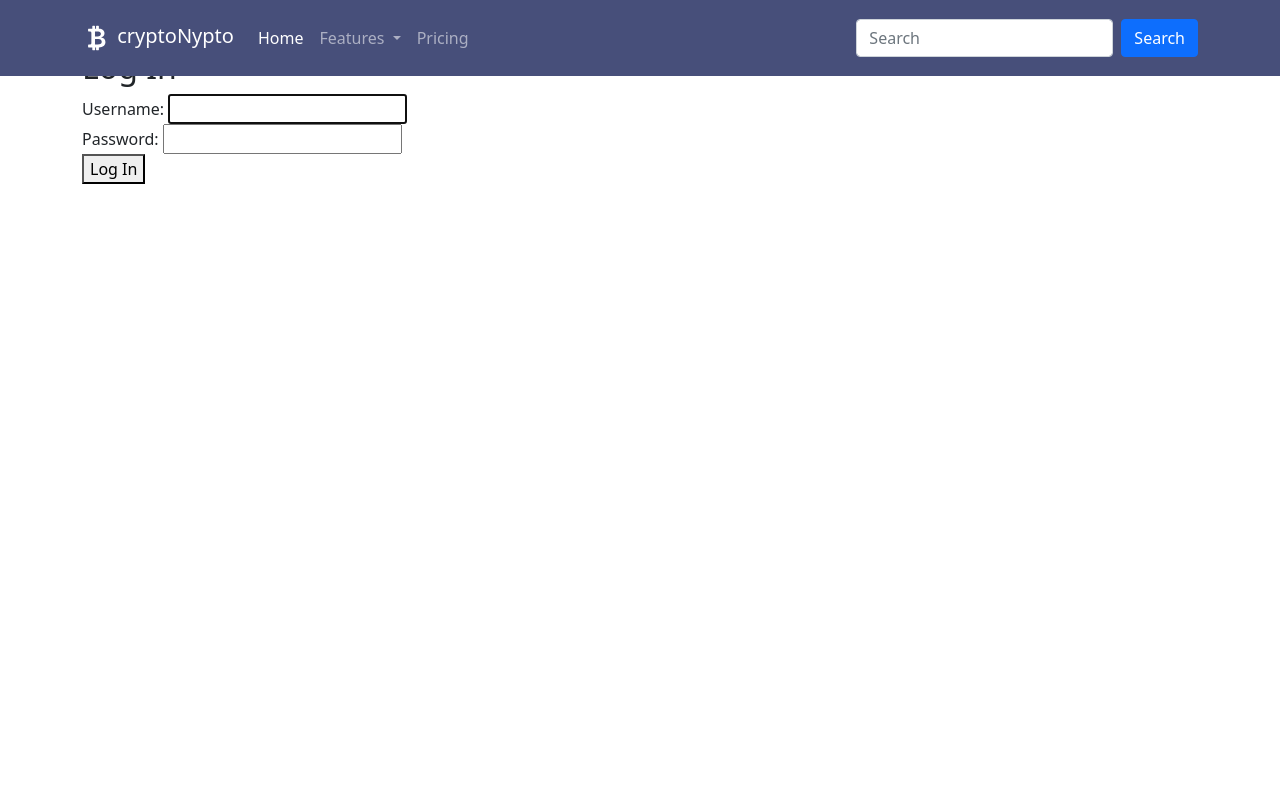
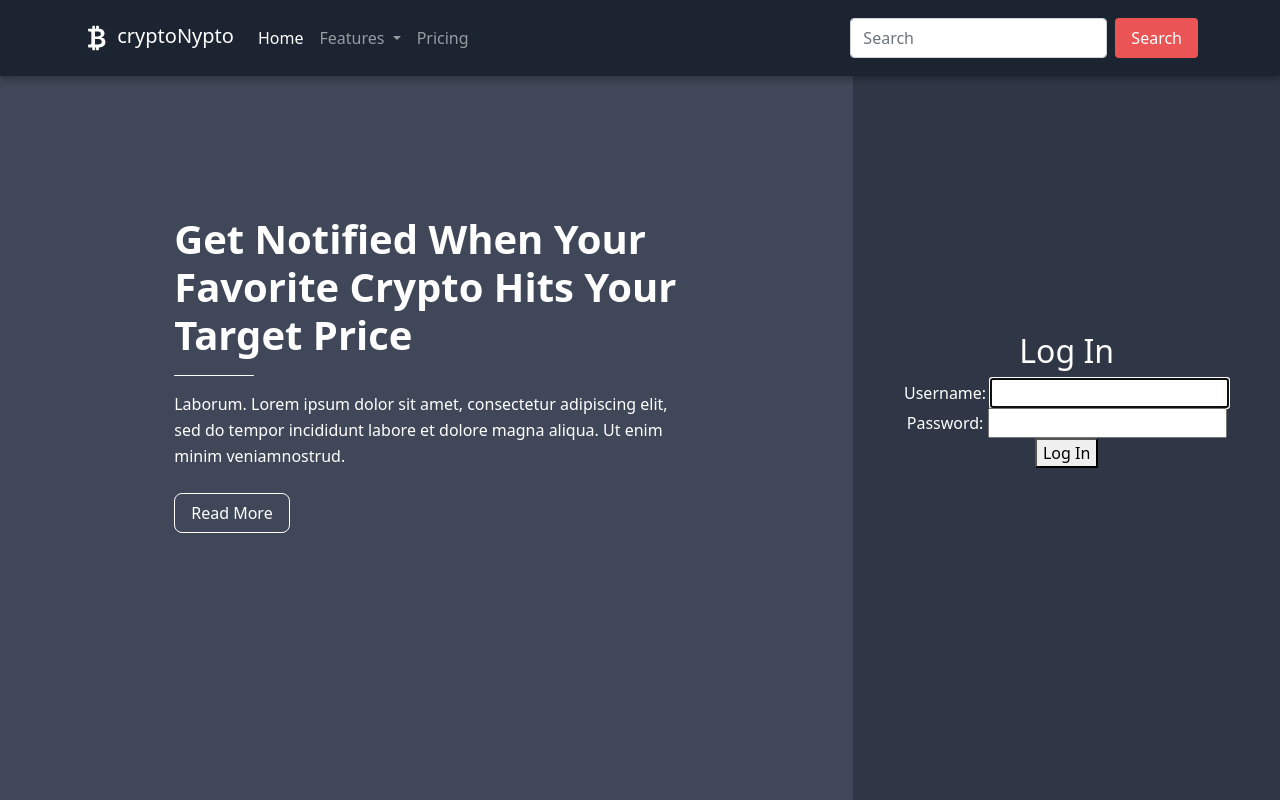
Before and after one commit to DylanLongSE/crypto-nypto, a Django app: page /accounts/login/ in a window 1280 px wide. Run offline with Django 5.2, Linux system fonts and the light colour scheme.

Commit message:
added welcome page before users login. on the left side of the page, there is some information about the site. on the right side are log in and log out options

```diff
--- a/templates/base.html
+++ b/templates/base.html
@@ -5,13 +5,138 @@
     <meta name="viewport" content="width=device-width, initial-scale=1.0">
     <title>{% block title %}CryptoNypto{% endblock title %}</title>
     <link href="https://cdn.jsdelivr.net/npm/bootstrap@5.0.2/dist/css/bootstrap.min.css" rel="stylesheet" integrity="sha384-EVSTQN3/azprG1Anm3QDgpJLIm9Nao0Yz1ztcQTwFspd3yD65VohhpuuCOmLASjC" crossorigin="anonymous">
+
+
+    <style>
+
+        .background-row {
+            position: fixed;
+            top: 0;
+            left: 0;
+            width: 100vw;
+            height: 100vh;
+            z-index: -1;
+        }
+
+        .full-height {
+            height: 100%;
+        }
+
+        .custom-section {
+            color: white;
+            padding: 2rem;
+            border-radius: 1rem;
+            text-align: left;
+        }
+
+        .custom-title {
+            font-size: 2.5rem;
+            font-weight: bold;
+            margin-bottom: 1rem;
+        }
+
+        .custom-text {
+            font-size: 1rem;
+            margin-bottom: 2rem;
+            line-height: 1.6;
+        }
+
+        .custom-buttons a {
+            color: white;
+            border: 1px solid white;
+            padding: 0.5rem 1rem;
+            text-decoration: none;
+            border-radius: 0.5rem;
+            transition: background-color 0.3s, color 0.3s;
+            margin-right: 1rem;
+        }
+
+        .custom-buttons a:hover {
+            background-color: white;
+            color: #1a1a2e;
+        }
+
+        .social-icons a {
+            color: white;
+            margin-right: 1rem;
+            font-size: 1.5rem;
+        }
+
+        .social-icons a:hover {
+            color: #00f5d4;
+        }
+
+        .custom-line {
+            width: 5rem;
+            height: 0.1rem;
+            background-color: white;
+            margin: 1rem 0;
+            border-radius: 1rem;
+        }
+
+        nav {
+            box-shadow: 0px 4px 6px rgba(0, 0, 0, 0.25);
+        }
+
+        .search-btn {
+            background-color: #EA5455;
+            color: white;
+            border: none;
+            border-radius: 4px;
+            padding: 0.5rem 1rem;
+            font-size: 1rem;
+            cursor: pointer;
+            transition: background-color 0.3s ease, transform 0.2s ease;
+        }
+
+        .search-btn:hover {
+            background-color: #D13C3D;
+        }
+
+
+    </style>
+
 </head>
 <body>
 
 
+    <div class="row g-0 background-row">
+        <div class="col-8 full-height d-flex align-items-center justify-content-center" style="background-color: #3F4758;">
+            <div class="col-8 full-height d-flex align-items-center justify-content-center">
+                <div class="custom-section">
+                    <h1 class="custom-title">Get Notified When Your Favorite Crypto Hits Your Target Price</h1>
+                    <div class="custom-line"></div>
+                    <p class="custom-text">
+                        Laborum. Lorem ipsum dolor sit amet, consectetur adipiscing elit, sed do
+                        tempor incididunt labore et dolore magna aliqua. Ut enim minim veniamnostrud.
+                    </p>
+                    <div class="custom-buttons">
+                        <a href="#">Read More</a>
+                    </div>
+                    <div class="social-icons mt-4">
+                        <a href="#"><i class="fab fa-facebook"></i></a>
+                        <a href="#"><i class="fab fa-twitter"></i></a>
+                        <a href="#"><i class="fab fa-linkedin"></i></a>
+                        <a href="#"><i class="fab fa-instagram"></i></a>
+                    </div>
+                </div>
+            </div>
+
+            </div>
+
+        <div class="col-4 full-height d-flex align-items-center justify-content-center" style="background-color: #2F3645;">
+            <div class="container text-white text-center">
+                {% block login-signup %}
+                {% endblock login-signup %}
+            </div>
+        </div>
+    </div>
+
+
+
     <nav class="navbar fixed-top navbar-expand-sm
     navbar-dark"
-        style="background-color: #474F7A;">
+    style="background-color: #1B2430;">
         <div class="container">
             <a
                 href="#"
@@ -37,7 +162,7 @@
                 class="collapse navbar-collapse"
                 id="navbarNav">
                 <ul class="navbar-nav">
-                        <li class="nav-item">
+                    <li class="nav-item\">
                         <a href="#" class="nav-link active">
                             Home
                         </a>
@@ -65,21 +190,15 @@
                     </li>
                 </ul>
             </div>
-                <form class="d-flex">
+            <form class="d-flex d-none d-md-flex">
                 <input type="text" class="form-control me-2" placeholder="Search">
-                    <button type="submit" class="btn btn-primary">Search</button>
+                <button type="submit" class="search-btn">Search</button>
             </form>
-            </div>
+
     </nav>
 
 
-
-
-
-
-
-
-    <div class="container pt-5">
+    <div class="container responsive-margin" style="margin-top: 90px;">
         <main>
             {% block content %}
             {% endblock content %}
--- a/templates/registration/login.html
+++ b/templates/registration/login.html
@@ -2,7 +2,7 @@
 
 {% block title %}Log In{% endblock title %}
 
-{% block content %}
+{% block login-signup %}
 <h2>Log In</h2>
 <form method="post">
     {% csrf_token %}
@@ -10,4 +10,4 @@
     <button type="submit">Log In</button>
 </form>
 
-{% endblock content %}
+{% endblock login-signup %}
--- a/templates/registration/signup.html
+++ b/templates/registration/signup.html
@@ -2,7 +2,7 @@
 
 {% block title %}Sign Up{% endblock title %}
 
-{% block content %}
+{% block login-signup %}
 
 <h2>Sign Up</h2>
 <form method="post">
@@ -11,4 +11,4 @@
     <button type="submit">Sign Up</button>
 </form>
 
-{% endblock content %}
+{% endblock login-signup %}
```
Also changed, not shown: templates/home.html (+5 -5 lines). Lines whose indentation alone changed are shown as unchanged.
